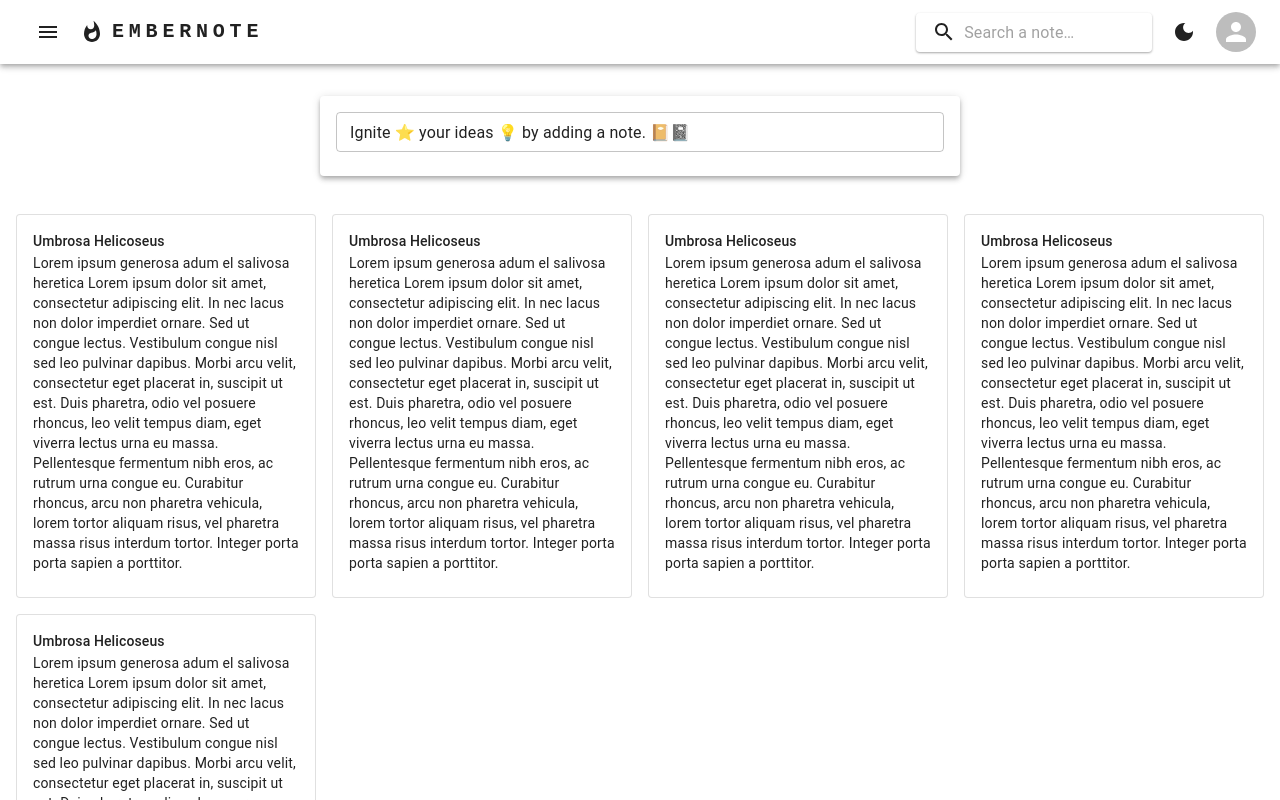
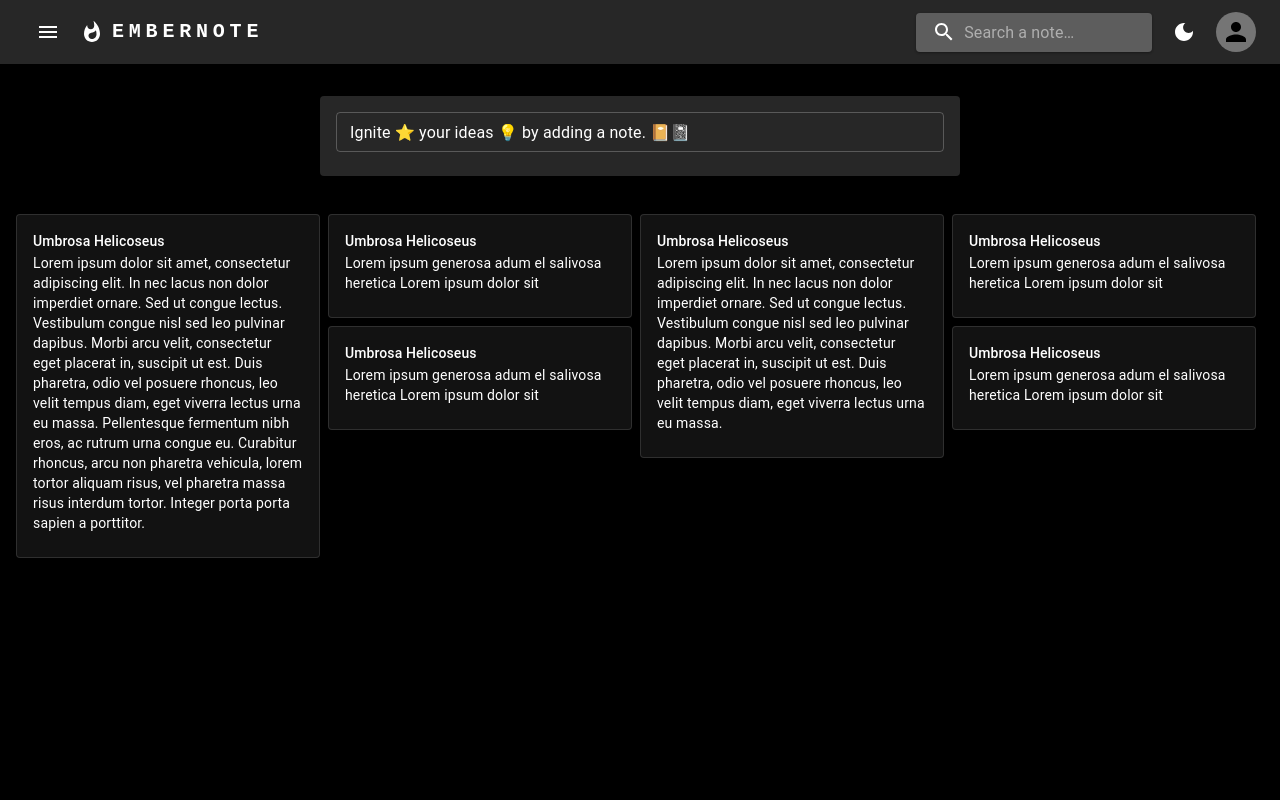
Before and after one commit to renigmaticx/embernote, a React (Create React App) app: page / in a window 1280 px wide. Shown: the top 800 px of the page. Built offline with nearby package versions, Linux system fonts and the light colour scheme.

Commit message:
Implement masonry layout for note cards

```diff
--- a/package.json
+++ b/package.json
@@ -6,7 +6,8 @@
     "@emotion/react": "^11.9.0",
     "@emotion/styled": "^11.8.1",
     "@mui/icons-material": "^5.8.3",
-    "@mui/material": "^5.8.3",
+    "@mui/lab": "^5.0.0-alpha.86",
+    "@mui/material": "^5.8.4",
     "@testing-library/jest-dom": "^5.16.4",
     "@testing-library/react": "^13.3.0",
     "@testing-library/user-event": "^13.5.0",
--- a/src/App.tsx
+++ b/src/App.tsx
@@ -5,6 +5,7 @@ import { ThemeProvider, createTheme } from '@mui/material/styles';
 import { CssBaseline, Grid, Box } from '@mui/material';
 import CreateNote from './components/CreateNote';
 import Note from './components/Note';
+import Masonry from '@mui/lab/Masonry';
 
 function App() {
   const darkTheme = createTheme({
@@ -27,29 +28,56 @@ function App() {
     }
   });
 
+  const notes = [
+    {
+      title: 'Umbrosa Helicoseus',
+      content:
+        'Lorem ipsum dolor sit amet, consectetur adipiscing elit. In nec lacus non dolor imperdiet ornare. Sed ut congue lectus. Vestibulum congue nisl sed leo pulvinar dapibus. Morbi arcu velit, consectetur eget placerat in, suscipit ut est. Duis pharetra, odio vel posuere rhoncus, leo velit tempus diam, eget viverra lectus urna eu massa. Pellentesque fermentum nibh eros, ac rutrum urna congue eu. Curabitur rhoncus, arcu non pharetra vehicula, lorem tortor aliquam risus, vel pharetra massa risus interdum tortor. Integer porta porta sapien a porttitor.'
+    },
+    {
+      title: 'Umbrosa Helicoseus',
+      content:
+        'Lorem ipsum generosa adum el salivosa heretica Lorem ipsum dolor sit'
+    },
+    {
+      title: 'Umbrosa Helicoseus',
+      content:
+        'Lorem ipsum dolor sit amet, consectetur adipiscing elit. In nec lacus non dolor imperdiet ornare. Sed ut congue lectus. Vestibulum congue nisl sed leo pulvinar dapibus. Morbi arcu velit, consectetur eget placerat in, suscipit ut est. Duis pharetra, odio vel posuere rhoncus, leo velit tempus diam, eget viverra lectus urna eu massa.'
+    },
+    {
+      title: 'Umbrosa Helicoseus',
+      content:
+        'Lorem ipsum generosa adum el salivosa heretica Lorem ipsum dolor sit'
+    },
+    {
+      title: 'Umbrosa Helicoseus',
+      content:
+        'Lorem ipsum generosa adum el salivosa heretica Lorem ipsum dolor sit'
+    },
+    {
+      title: 'Umbrosa Helicoseus',
+      content:
+        'Lorem ipsum generosa adum el salivosa heretica Lorem ipsum dolor sit'
+    }
+  ];
+
   return (
-    <ThemeProvider theme={lightTheme}>
+    <ThemeProvider theme={darkTheme}>
       <CssBaseline />
       <AppBar />
       <CreateNote />
+
       <Box sx={{ flexGrow: 1, mx: 2 }}>
-        <Grid container spacing={2}>
-          <Grid item xs={12} md={3}>
-            <Note />
-          </Grid>
-          <Grid item xs={12} md={3}>
-            <Note />
-          </Grid>
-          <Grid item xs={12} md={3}>
-            <Note />
-          </Grid>
-          <Grid item xs={12} md={3}>
-            <Note />
-          </Grid>
-          <Grid item xs={12} md={3}>
-            <Note />
-          </Grid>
-        </Grid>
+        <Masonry columns={{ xs: 1, sm: 2, md: 4 }} spacing={1}>
+          {notes.map((note, index) => (
+            <Note
+              key={index}
+              id={index}
+              title={note.title}
+              content={note.content}
+            />
+          ))}
+        </Masonry>
       </Box>
     </ThemeProvider>
   );
--- a/src/components/Note.tsx
+++ b/src/components/Note.tsx
@@ -1,25 +1,14 @@
-import * as React from 'react';
+import React from 'react';
 import { styled } from '@mui/material/styles';
 import Card from '@mui/material/Card';
-import CardHeader from '@mui/material/CardHeader';
 import { CardContent, Typography } from '@mui/material';
 
-function Note() {
+function Note(props: any) {
   return (
     <Card variant="outlined">
       <CardContent>
-        <Typography variant="subtitle2">Umbrosa Helicoseus</Typography>
-        <Typography variant="body2">
-          Lorem ipsum generosa adum el salivosa heretica Lorem ipsum dolor sit
-          amet, consectetur adipiscing elit. In nec lacus non dolor imperdiet
-          ornare. Sed ut congue lectus. Vestibulum congue nisl sed leo pulvinar
-          dapibus. Morbi arcu velit, consectetur eget placerat in, suscipit ut
-          est. Duis pharetra, odio vel posuere rhoncus, leo velit tempus diam,
-          eget viverra lectus urna eu massa. Pellentesque fermentum nibh eros,
-          ac rutrum urna congue eu. Curabitur rhoncus, arcu non pharetra
-          vehicula, lorem tortor aliquam risus, vel pharetra massa risus
-          interdum tortor. Integer porta porta sapien a porttitor.
-        </Typography>
+        <Typography variant="subtitle2">{props.title}</Typography>
+        <Typography variant="body2">{props.content}</Typography>
       </CardContent>
     </Card>
   );
```
Also changed, not shown: 1 other file (tests, documents, lock files or other folders).
